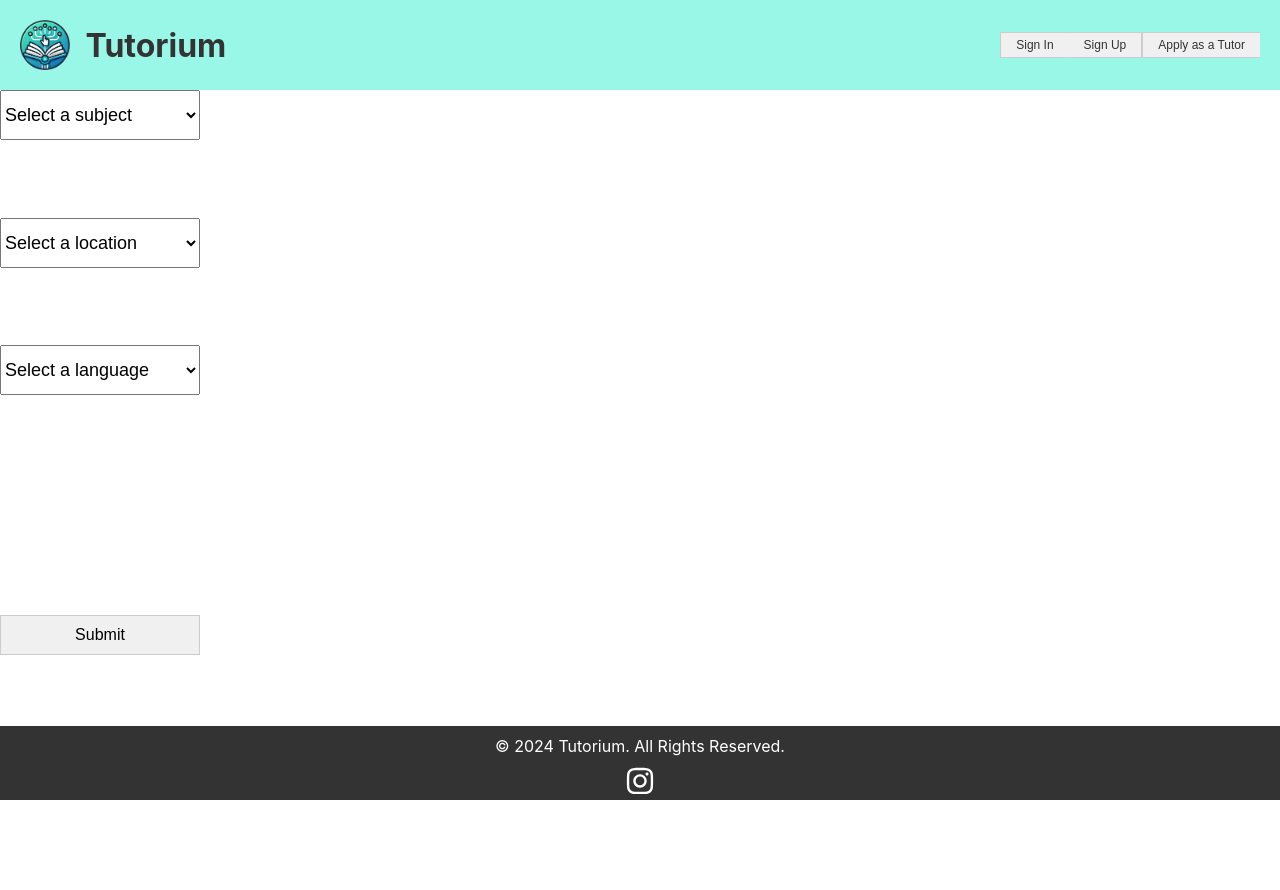
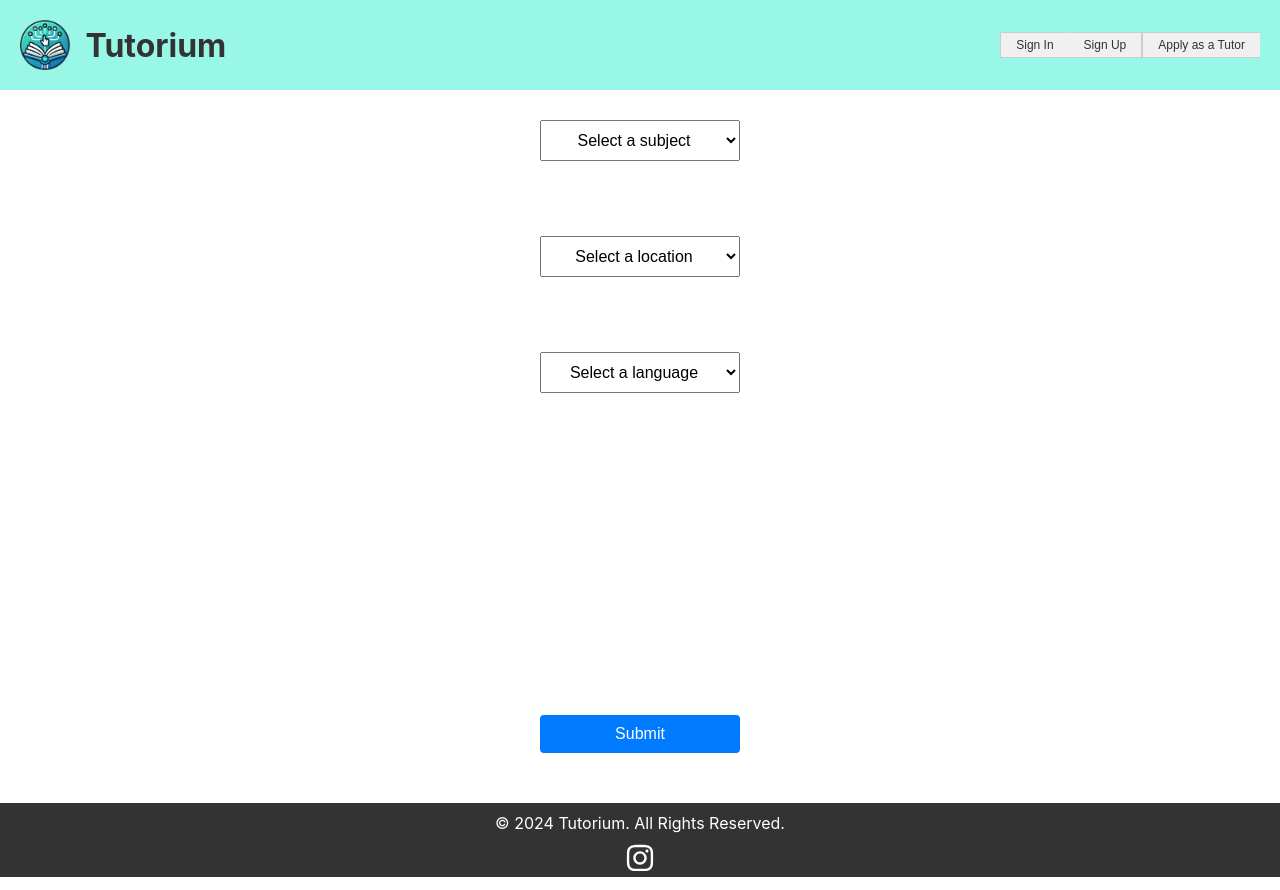
Before and after one commit to travislee7/Tutorium-Front-End, a React (Create React App) app in the folder tutor-frontend/: page / in a window 1280 px wide. Before the commit the page ends 800 px from the top, so only its background shows below. Built offline with nearby package versions, Linux system fonts and the light colour scheme.

Commit message:
made everything centered

```diff
--- a/tutor-frontend/src/styles/LandingPage.css
+++ b/tutor-frontend/src/styles/LandingPage.css
@@ -46,43 +46,52 @@
     height: 100vh; /* Full height of the viewport */
 }
 
-/* Dropdown container styling */
-.dropdown-container, .submitbutton {
+/* Dropdown container */
+.dropdown-container {
     display: flex;
     flex-direction: column;
-    justify-content: center;
-    gap: 30px; /* Space between the dropdowns */
-    width: 200px; /* Set a fixed width for both dropdowns */
+    justify-content: flex-start;
+    align-items: center;
+    gap: 15px;
+    height: 100vh;
     flex-grow: 1;
 }
 
-/* Styling for each dropdown container */
-.subject-select, .location-select, .language-select,.subject-select select, .location-select select, .language-select select {
-    width: 100%; /* Keep it responsive */
-    height: 50px; /* Increase height */
-    font-size: 18px; /* Increase font size */
-    align-items: center;
-    justify-content: center;
-    flex-grow: 1;
+  /* Styling for dropdowns */
+.subject-select,
+.location-select,
+.language-select {
+    margin: 30px 0;
 }
 
-/* Button styling for dropdowns */
-button {
-    width: 100%;
+select {
     padding: 10px;
-    margin-top: 50px;
-    background-color: #f0f0f0;
-    border: 1px solid #ccc;
+    font-size: 16px;
+    width: 200px;
     text-align: center;
+}
+
+.submitbutton {
+    margin-top: -175px; /* Remove unnecessary space above the button */
+    display: flex; /* Ensures proper centering */
+    justify-content: center; /* Centers the button horizontally */
+    width: 100%; /* Matches container width */
+}
+
+.submit {
+    padding: 10px 20px;
+    font-size: 16px;
     cursor: pointer;
-    font-size: 16px;
-}
+    background-color: #007BFF;
+    color: white;
+    border: none;
+    border-radius: 4px;
+    width: 200px; /* Fixed width for consistency */
+    text-align: center;
+    margin-bottom: 50px;
+ }
 
 /* Hover effect for items */
 .subject-select a:hover, .location-select a:hover, .submitbutton a:hover {
     background-color: #ddd;
 }
-
-.submitbutton {
-    margin-top: 50px;
-}
```
